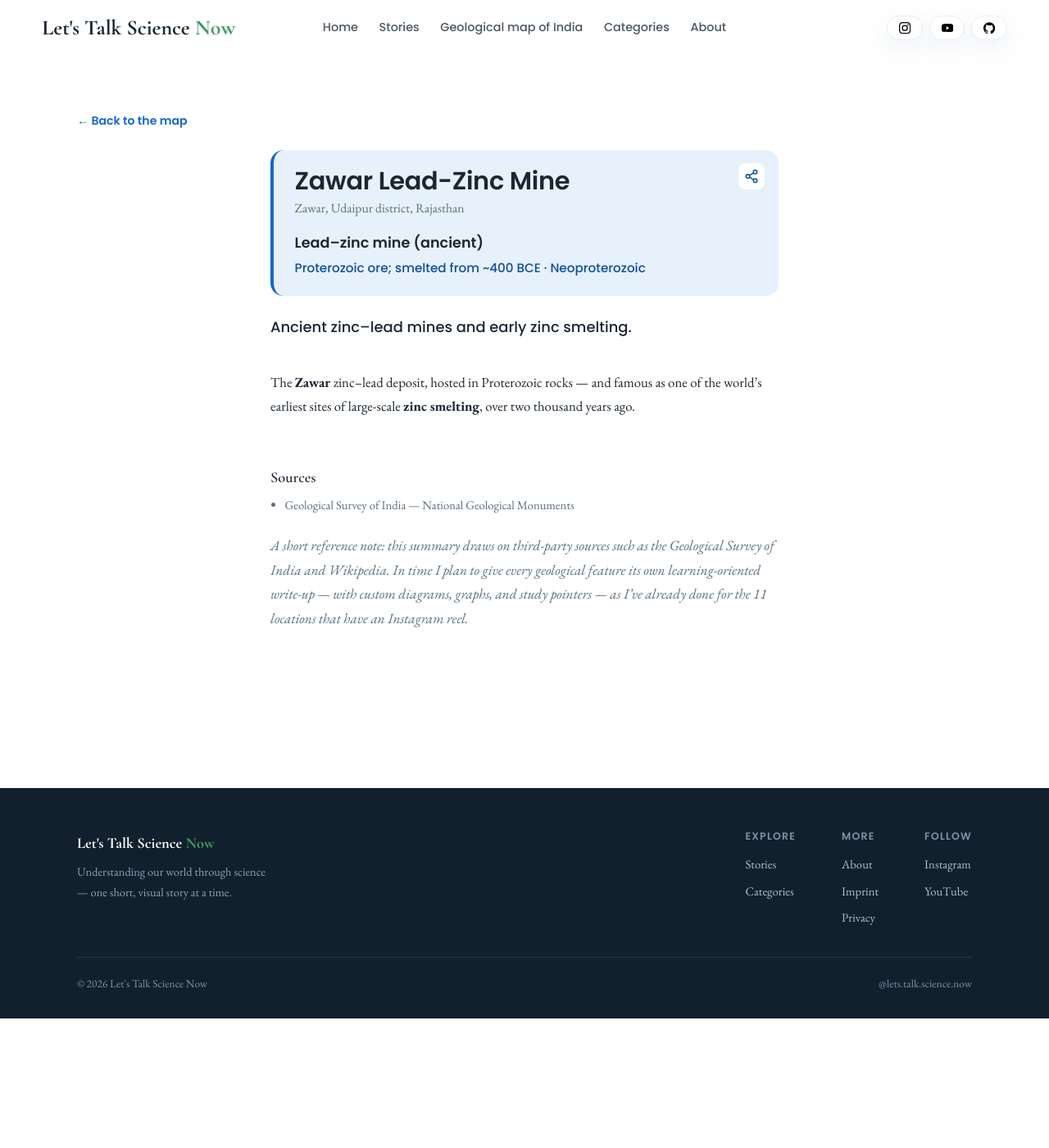
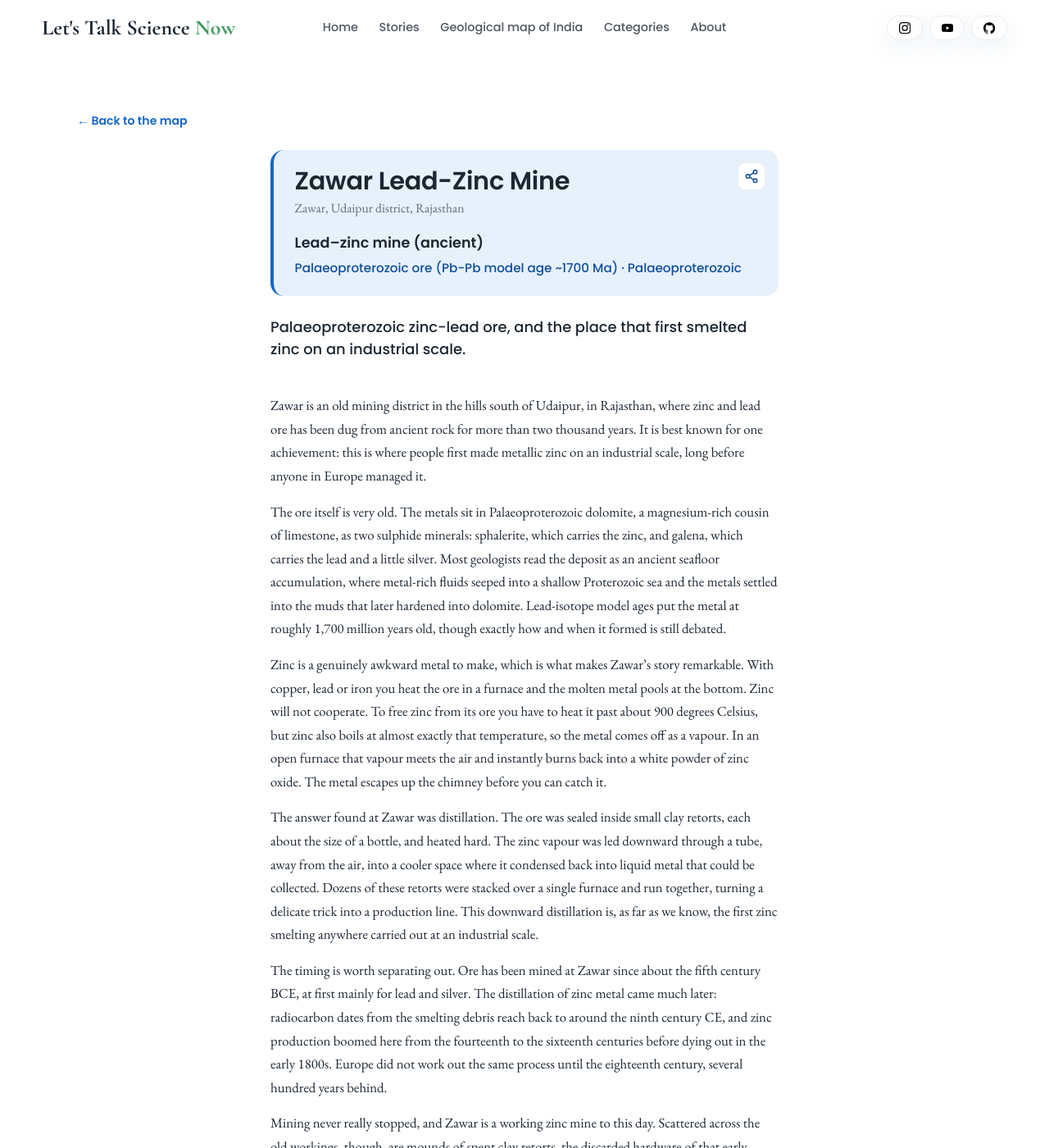
Before and after one commit to Akif-Vohra/LetsTalkScienceNow, a Jekyll site: the page built from _stories/zawar-lead-zinc-mine/index.md, in a window 1280 px wide and 1400 px high. Shown: the whole window at 82% size. Built offline with Jekyll 4.4.1, drawn with Linux system fonts in a browser that asks for light colours; some of the changed text lies outside the part shown.

Commit message:
Content: rewrite Zawar Lead-Zinc Mine article teaching-first
Explain the Palaeoproterozoic dolomite-hosted Zn-Pb ore and why zinc is uniquely
hard to smelt (boils to vapour, reoxidises in air), and Zawar's downward-
distillation breakthrough as the first industrial-scale zinc smelting. Correct
age_ma 900 -> 1700 (Pb-Pb model age) and the smelting timeline (ore mined ~5th c
BCE; zinc distillation medieval). Sources: Mookherjee 1967 (Economic Geology),
Deb et al. 1989 (Precambrian Research), Craddock et al. 1983 (World Archaeology).

```diff
--- a/_stories/zawar-lead-zinc-mine/index.md
+++ b/_stories/zawar-lead-zinc-mine/index.md
@@ -4,15 +4,20 @@ permalink: /stories/zawar-lead-zinc-mine/
 title: "Zawar Lead-Zinc Mine"
 category: geology
 location: "Zawar, Udaipur district, Rajasthan"
-summary: "Ancient zinc–lead mines and early zinc smelting."
+summary: "Palaeoproterozoic zinc-lead ore, and the place that first smelted zinc on an industrial scale."
+sources:
+  - text: "Mookherjee, A. (1967), Genesis of the lead-zinc deposits at Zawar, Rajasthan, India, Economic Geology 62(4), 554"
+    url: "https://pubs.geoscienceworld.org/segweb/economicgeology/article-abstract/62/4/554/17741/genesis-of-the-lead-zinc-deposits-at-zawar"
+  - text: "Deb, M. et al. (1989), Age, source and stratigraphic implications of Pb isotope data for conformable, sediment-hosted base metal deposits in the Proterozoic Aravalli-Delhi orogenic belt, NW India, Precambrian Research"
+    url: "https://www.sciencedirect.com/science/article/abs/pii/0301926889900028"
+  - text: "Craddock, P.T., Gurjar, L.K. & Hegde, K.T.M. (1983), Zinc Production in Medieval India, World Archaeology 15(2), 211-221"
 add_on_map: true
 latlng: [24.35, 73.74]
-age_ma: 900
-age: "Proterozoic ore; smelted from ~400 BCE"
+age_ma: 1700
+age: "Palaeoproterozoic ore (Pb-Pb model age ~1700 Ma)"
+period_or_era: "Palaeoproterozoic"
 feature_type: "Lead–zinc mine (ancient)"
 gsi_heritage: true
-sources:
-  - text: "Geological Survey of India — National Geological Monuments"
 gallery:
   - src: /assets/covers/zawar-lead-zinc-mine/slag-retort.jpg
     caption: "An ancient smelting retort with slag remnants at the Zawar mines"
@@ -21,8 +26,18 @@ gallery:
     caption: "An ancient zinc-smelting retort at the Zawar mines"
     credit: "Shyamal L. · CC0 · via Wikimedia Commons"
   - src: /assets/covers/zawar-lead-zinc-mine/smelting-retort-2.jpg
-    caption: "Ancient smelting retorts at the Zawar mines, where zinc was distilled over two thousand years ago"
+    caption: "Ancient smelting retorts at the Zawar mines, where zinc was distilled centuries ago"
     credit: "Shyamal L. · CC0 · via Wikimedia Commons"
 ---
 
-The **Zawar** zinc–lead deposit, hosted in Proterozoic rocks — and famous as one of the world's earliest sites of large-scale **zinc smelting**, over two thousand years ago.
+Zawar is an old mining district in the hills south of Udaipur, in Rajasthan, where zinc and lead ore has been dug from ancient rock for more than two thousand years. It is best known for one achievement: this is where people first made metallic zinc on an industrial scale, long before anyone in Europe managed it.
+
+The ore itself is very old. The metals sit in Palaeoproterozoic dolomite, a magnesium-rich cousin of limestone, as two sulphide minerals: sphalerite, which carries the zinc, and galena, which carries the lead and a little silver. Most geologists read the deposit as an ancient seafloor accumulation, where metal-rich fluids seeped into a shallow Proterozoic sea and the metals settled into the muds that later hardened into dolomite. Lead-isotope model ages put the metal at roughly 1,700 million years old, though exactly how and when it formed is still debated.
+
+Zinc is a genuinely awkward metal to make, which is what makes Zawar's story remarkable. With copper, lead or iron you heat the ore in a furnace and the molten metal pools at the bottom. Zinc will not cooperate. To free zinc from its ore you have to heat it past about 900 degrees Celsius, but zinc also boils at almost exactly that temperature, so the metal comes off as a vapour. In an open furnace that vapour meets the air and instantly burns back into a white powder of zinc oxide. The metal escapes up the chimney before you can catch it.
+
+The answer found at Zawar was distillation. The ore was sealed inside small clay retorts, each about the size of a bottle, and heated hard. The zinc vapour was led downward through a tube, away from the air, into a cooler space where it condensed back into liquid metal that could be collected. Dozens of these retorts were stacked over a single furnace and run together, turning a delicate trick into a production line. This downward distillation is, as far as we know, the first zinc smelting anywhere carried out at an industrial scale.
+
+The timing is worth separating out. Ore has been mined at Zawar since about the fifth century BCE, at first mainly for lead and silver. The distillation of zinc metal came much later: radiocarbon dates from the smelting debris reach back to around the ninth century CE, and zinc production boomed here from the fourteenth to the sixteenth centuries before dying out in the early 1800s. Europe did not work out the same process until the eighteenth century, several hundred years behind.
+
+Mining never really stopped, and Zawar is a working zinc mine to this day. Scattered across the old workings, though, are mounds of spent clay retorts, the discarded hardware of that early industry, which is why the site is protected as part of India's geological heritage.
```
